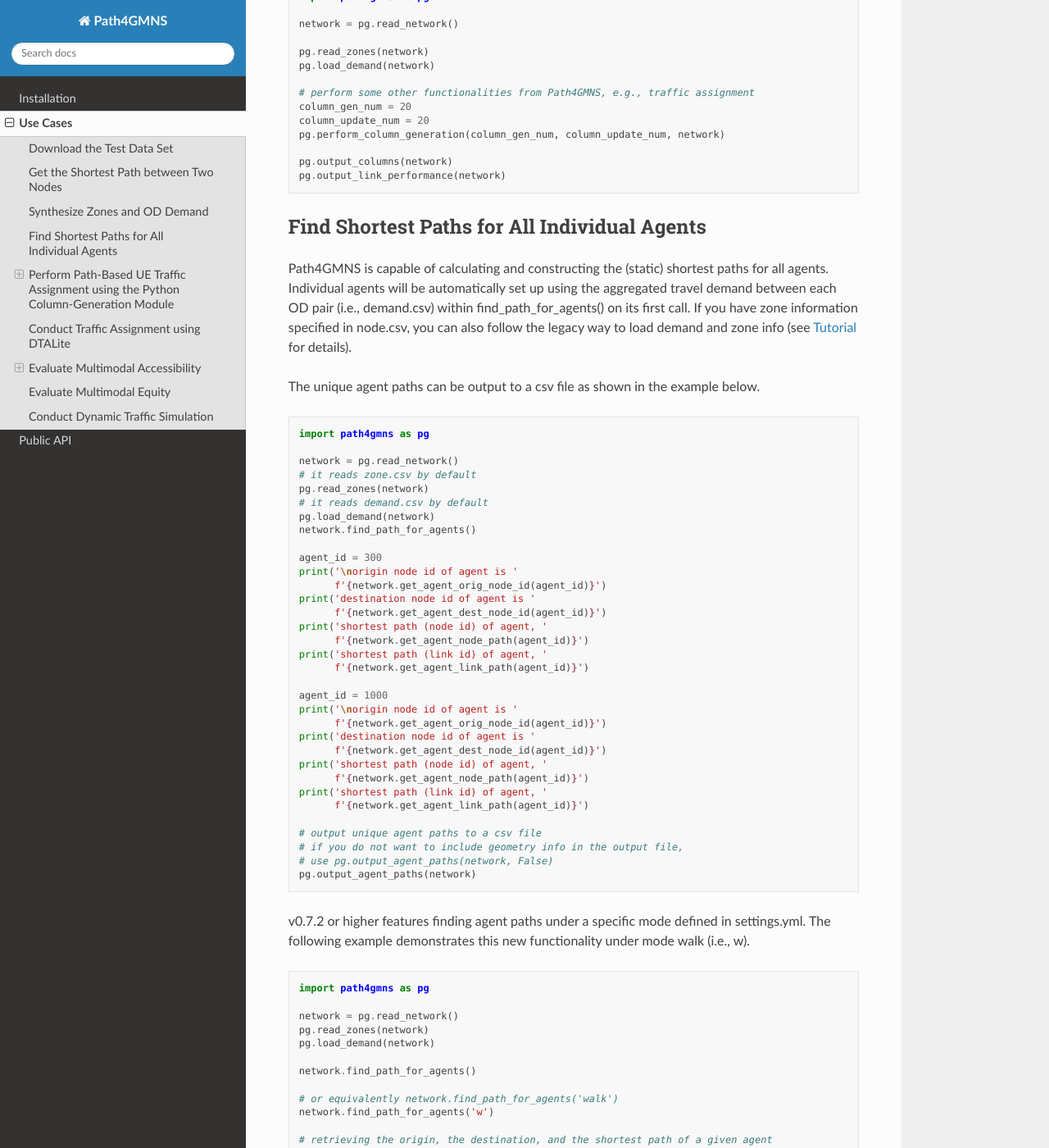
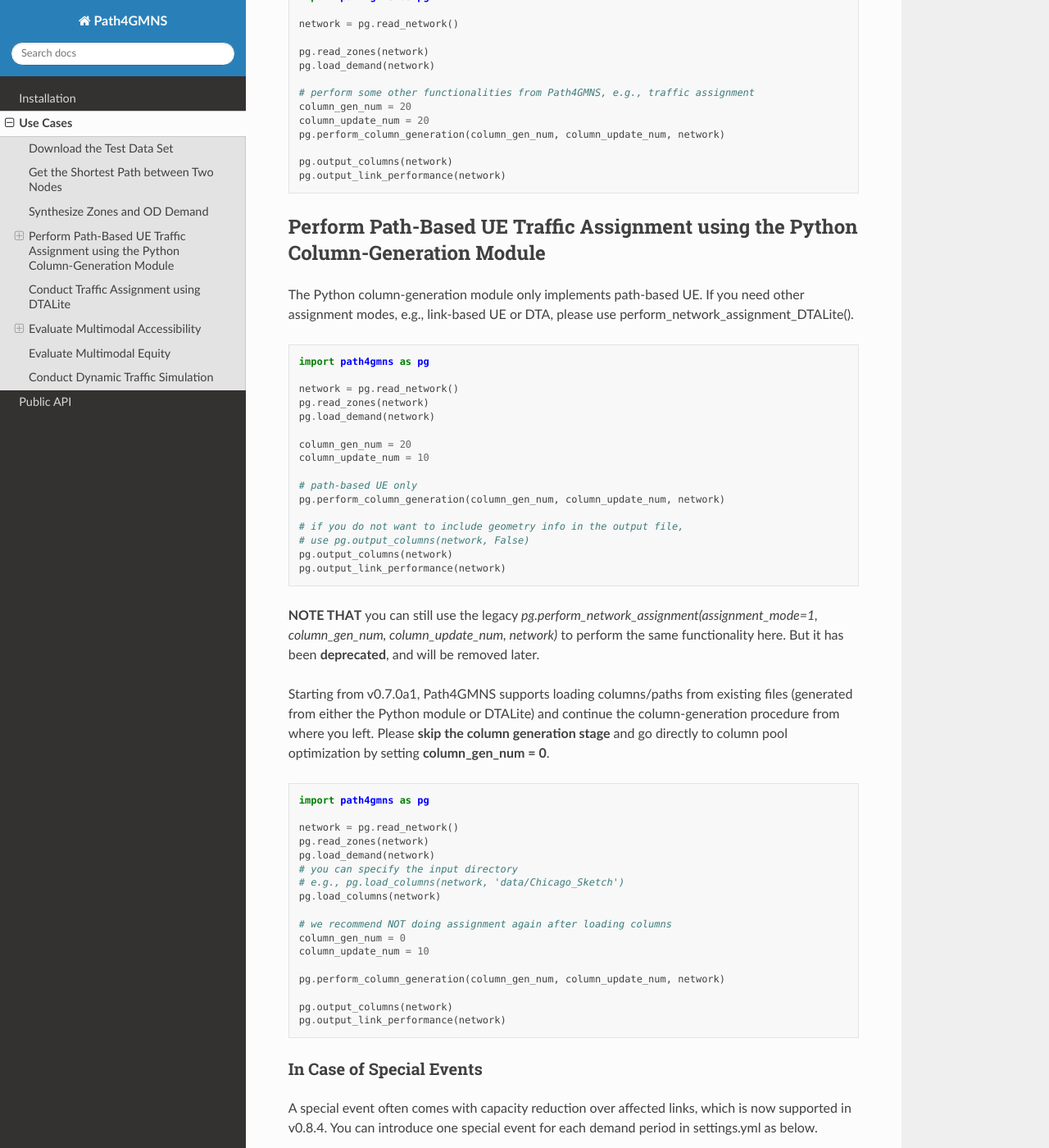
Before and after one commit to jdlph/Path4GMNS, a Sphinx documentation site: the page built from docs/source/usecases.md, in a window 1280 px wide and 1400 px high, scrolled down 2771 px. Shown: the whole window at 82% size. Built offline with Sphinx 7.4.7 and the Read the Docs theme 2.0.0, drawn with Linux system fonts in a browser that asks for light colours; some of the changed text lies outside the part shown.

Commit message:
remove find_path_for_agents from tutorial and doc
- add exception handling to set_capacity_ratio of Assignment;
- update use case on loading columns to reflect the latest change on
  removing the dependency of load_demand().

````diff
--- a/docs/source/usecases.md
+++ b/docs/source/usecases.md
@@ -112,63 +112,6 @@
 
 pg.output_columns(network)
 pg.output_link_performance(network)
-```
-
-## Find Shortest Paths for All Individual Agents
-Path4GMNS is capable of calculating and constructing the (static) shortest paths for all agents. Individual agents will be automatically set up using the aggregated travel demand between each OD pair (i.e., demand.csv) within find_path_for_agents() on its first call. If you have zone information specified in node.csv, you can also follow the legacy way to load demand and zone info (see [Tutorial](https://github.com/jdlph/Path4GMNS/blob/dev/tests/tutorial.ipynb) for details).
-
-The unique agent paths can be output to a csv file as shown in the example below.
-```python
-import path4gmns as pg
-
-network = pg.read_network()
-# it reads zone.csv by default
-pg.read_zones(network)
-# it reads demand.csv by default
-pg.load_demand(network)
-network.find_path_for_agents()
-
-agent_id = 300
-print('\norigin node id of agent is '
-      f'{network.get_agent_orig_node_id(agent_id)}')
-print('destination node id of agent is '
-      f'{network.get_agent_dest_node_id(agent_id)}')
-print('shortest path (node id) of agent, '
-      f'{network.get_agent_node_path(agent_id)}')
-print('shortest path (link id) of agent, '
-      f'{network.get_agent_link_path(agent_id)}')
-
-agent_id = 1000
-print('\norigin node id of agent is '
-      f'{network.get_agent_orig_node_id(agent_id)}')
-print('destination node id of agent is '
-      f'{network.get_agent_dest_node_id(agent_id)}')
-print('shortest path (node id) of agent, '
-      f'{network.get_agent_node_path(agent_id)}')
-print('shortest path (link id) of agent, '
-      f'{network.get_agent_link_path(agent_id)}')
-
-# output unique agent paths to a csv file
-# if you do not want to include geometry info in the output file,
-# use pg.output_agent_paths(network, False)
-pg.output_agent_paths(network)
-```
-
-v0.7.2 or higher features finding agent paths under a specific mode defined in settings.yml. The following example demonstrates this new functionality under mode walk (i.e., w).
-```python
-import path4gmns as pg
-
-network = pg.read_network()
-pg.read_zones(network)
-pg.load_demand(network)
-
-network.find_path_for_agents()
-
-# or equivalently network.find_path_for_agents('walk')
-network.find_path_for_agents('w')
-
-# retrieving the origin, the destination, and the shortest path of a given agent
-# is exactly the same as before as well as outputting all unique agent paths
 ```
 
 ## Perform Path-Based UE Traffic Assignment using the Python Column-Generation Module
@@ -532,8 +475,6 @@
 import path4gmns as pg
 
 network = pg.read_network()
-pg.read_zones(network)
-pg.load_demand(network)
 
 # load existing UE result
 pg.load_columns(network)
````
Also changed, not shown: docs/source/index.rst (+4 -5 lines), docs/source/installation.rst (+6 -6 lines), 2 other files.
